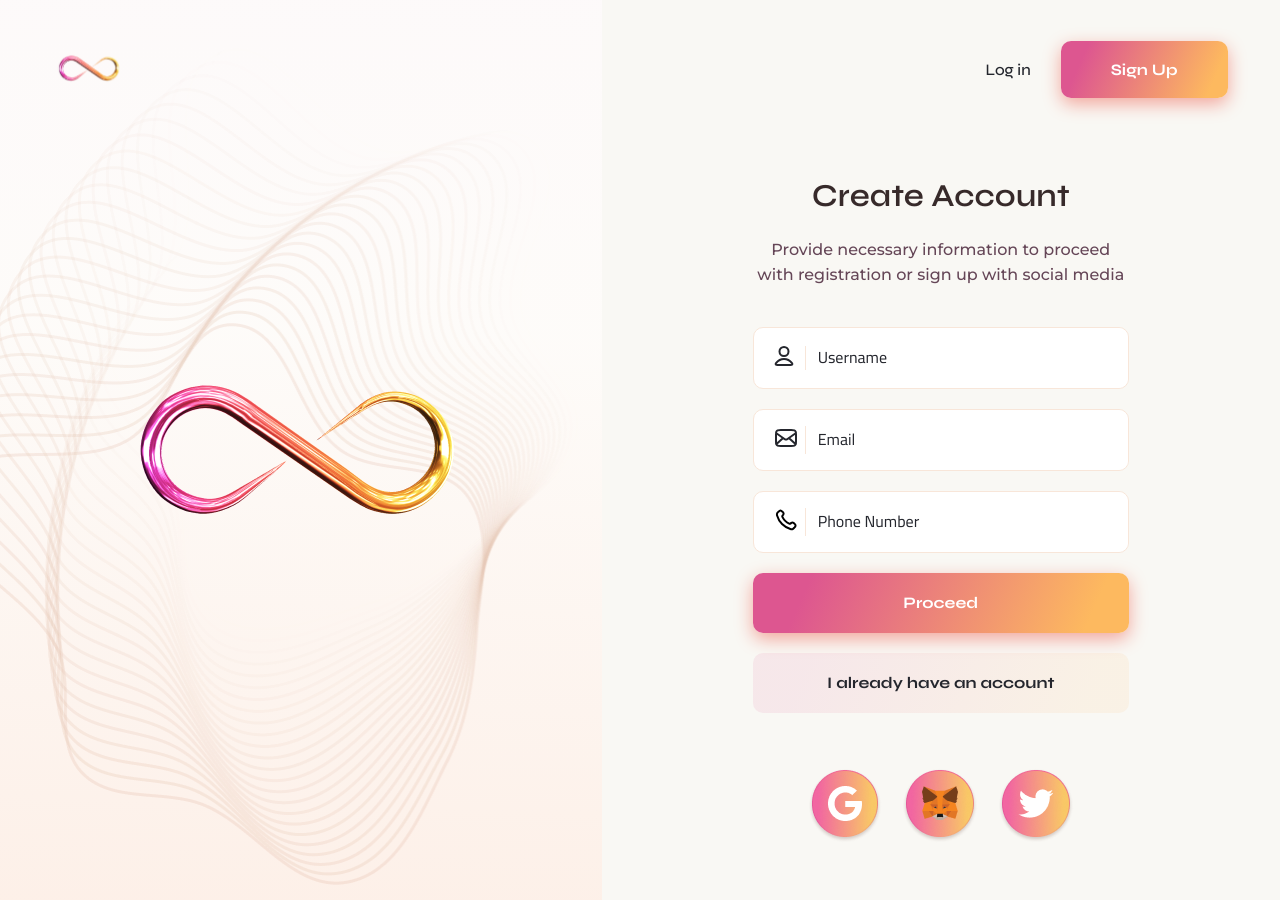
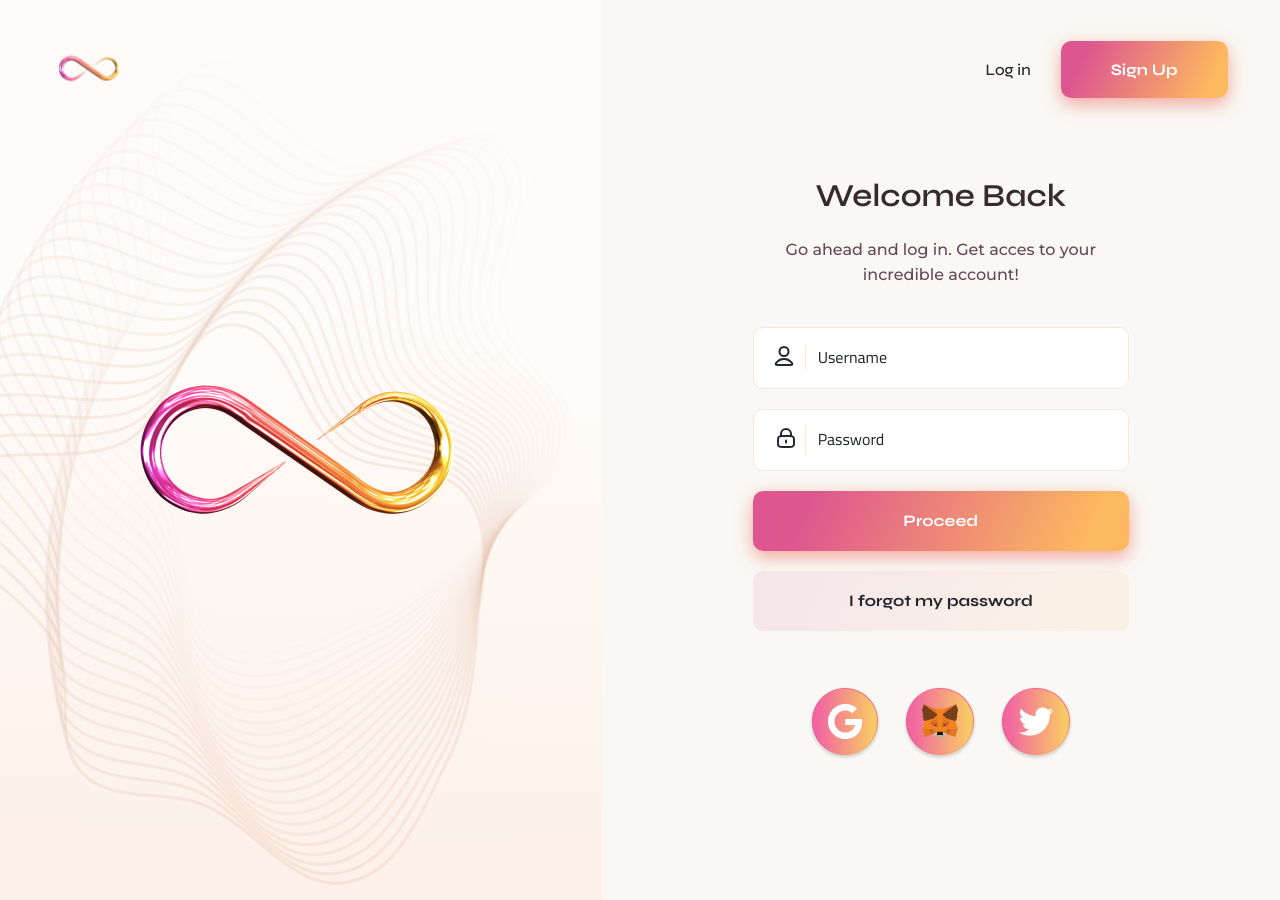
Before and after one commit to techsolutioncat/techsolutioncat-React-sass-loop2earn, a React (Create React App) app: page / in a window 1280 px wide. Built offline with nearby package versions, Linux system fonts and the light colour scheme.

Commit message:
Finish Login component

```diff
--- a/src/App.js
+++ b/src/App.js
@@ -7,8 +7,8 @@ function App() {
     <div className="page-wrap">
       <BrowserRouter>
         <Routes>
-          <Route path='/login' element={<Login />} />
-          <Route path='/' element={<Register />} />
+          <Route path='/' element={<Login />} />
+          <Route path='/signup' element={<Register />} />
           <Route />
         </Routes>
       </BrowserRouter>
--- /dev/null
+++ b/src/components/auth/form/LoginForm.js
@@ -0,0 +1,58 @@
+import Input from '../../common/input/Input'
+import Button from '../../common/button/Button'
+
+//Import Social icons
+import google from '../../../assets/images/google.png';
+import metamask from '../../../assets/images/metamask.png';
+import twitter from '../../../assets/images/twitter.png';
+import instagram from '../../../assets/images/instagram.png';
+//Import svg
+import user from '../../../assets/images/svg/user.svg'
+import lock from '../../../assets/images/svg/lock.svg'
+
+import './style.scss'
+
+function Form(props) {
+    const {title, subtitle} = props.data;
+
+    return (
+        <div className='auth-form'>
+            <form className='submit-form'>
+                <div className="form-header">
+                    <h1 className="form-title m-0 font-Syne fw-600">{title}</h1>
+                    <p className="form-subtitle m-0 font-Montserrat fw-500">{subtitle}</p>
+                </div>
+                <div className='form-body'>
+                    <div className='form-group'>
+                        <Input data={{ icon: <img src={user} alt='emailicon'></img>, type: 'text', placeholder: 'Username' }}></Input>
+                    </div>
+                    <div className='form-group'>
+                        <Input data={{ icon: <img src={lock} alt='emailicon'></img>, type: 'password', placeholder: 'Password' }}></Input>
+                    </div>
+                    <div className='form-group'>
+                        <Button data={{ link: '/', label: 'Proceed', LinkClass: 'site-button btn-submit btn-gradient font-Syne fw-700 br-10 br-10 td-none' }}></Button>
+                    </div>
+                    <div className='form-group'>
+                        <Button data={{ link: '/', label: 'I forgot my password', LinkClass: 'site-button btn-submit btn-greygradient font-Syne fw-700 br-10 br-10 td-none' }}></Button>
+                    </div>
+                </div>
+            </form>
+            <div className='form-icons d-flex'>
+                <a href="/#" className="link-icon icon-google">
+                    <img src={google} alt="link-icon" />
+                </a>
+                <a href="/#" className="link-icon icon-metamask">
+                    <img src={metamask} alt="link-icon" />
+                </a>
+                <a href="/#" className="link-icon icon-instagram d-hide">
+                    <img src={instagram} alt="link-icon" />
+                </a>
+                <a href="/#" className="link-icon icon-twitter">
+                    <img src={twitter} alt="link-icon" />
+                </a>
+            </div>
+        </div>
+    );
+}
+
+export default Form;
--- a/src/components/auth/header/Header.js
+++ b/src/components/auth/header/Header.js
@@ -28,16 +28,16 @@ function Header() {
                     </Link>
                 </div>
                 <div className='site-navigation'>
-                    <Button data={{ link: '/login', label: 'Log in', LinkClass: 'nav-link site-button link-login btn-transparent font-Syne fw-500 br-10 br-10 td-none' }}></Button>
-                    <Button data={{ link: '/', label: 'Sign Up', LinkClass: 'nav-link site-button link-signup btn-gradient font-Syne fw-700 br-10 br-10 td-none' }}></Button>
+                    <Button data={{ link: '/', label: 'Log in', LinkClass: 'nav-link site-button link-login btn-transparent font-Syne fw-500 br-10 br-10 td-none' }}></Button>
+                    <Button data={{ link: '/signup', label: 'Sign Up', LinkClass: 'nav-link site-button link-signup btn-gradient font-Syne fw-700 br-10 br-10 td-none' }}></Button>
                     <div className='mobile-menu d-hide'>
                         {showMobileMenu ? <FontAwesomeIcon icon={faXmark} className='close-menu' onClick={toggleMobileMenu} />: <FontAwesomeIcon icon={faNavicon} className='open-menu' onClick={toggleMobileMenu} /> }
                         {showMobileMenu ? <ul className="menu-list ls-none p-0 br-10">
                             <li>
-                                <Link to="/login" className='mo-nav-link font-Syne td-none'>Log in</Link>
+                                <Link to="/" className='mo-nav-link font-Syne td-none'>Log in</Link>
                             </li>
                             <li>
-                                <Link to="/" className='mo-nav-link font-Syne td-none'>Sign Up</Link>
+                                <Link to="/signup" className='mo-nav-link font-Syne td-none'>Sign Up</Link>
                             </li>
                         </ul>: ''}
                     </div>
--- a/src/pages/auth/LogIn.js
+++ b/src/pages/auth/LogIn.js
@@ -1,9 +1,16 @@
-// import Header from '../../components/auth/header/Header'
-// import SubCont from '../../components/auth/subcont/Subcont'
+import Header from '../../components/auth/header/Header'
+import SubCont from '../../components/auth/subcont/Subcont'
+import Form from '../../components/auth/form/LoginForm'
 
 function Login() {
   return (
-    <h1>This is my login page</h1>
+    <>
+      <Header />
+      <div className='main-content d-flex'>
+        <SubCont />
+        <Form data={{ title: 'Welcome Back', subtitle: 'Go ahead and log in. Get acces to your incredible account!' }} />
+      </div>
+    </>
   );
 }
 
--- a/src/pages/auth/Register.js
+++ b/src/pages/auth/Register.js
@@ -1,6 +1,6 @@
 import Header from '../../components/auth/header/Header'
 import SubCont from '../../components/auth/subcont/Subcont'
-import Form from '../../components/auth/form/Form'
+import Form from '../../components/auth/form/SignupForm'
 
 function Register() {
   return (
```
Also changed, not shown: src/assets/images/svg/lock.svg (added), src/components/auth/form/SignupForm.js (renamed from src/components/auth/form/Form.js).
